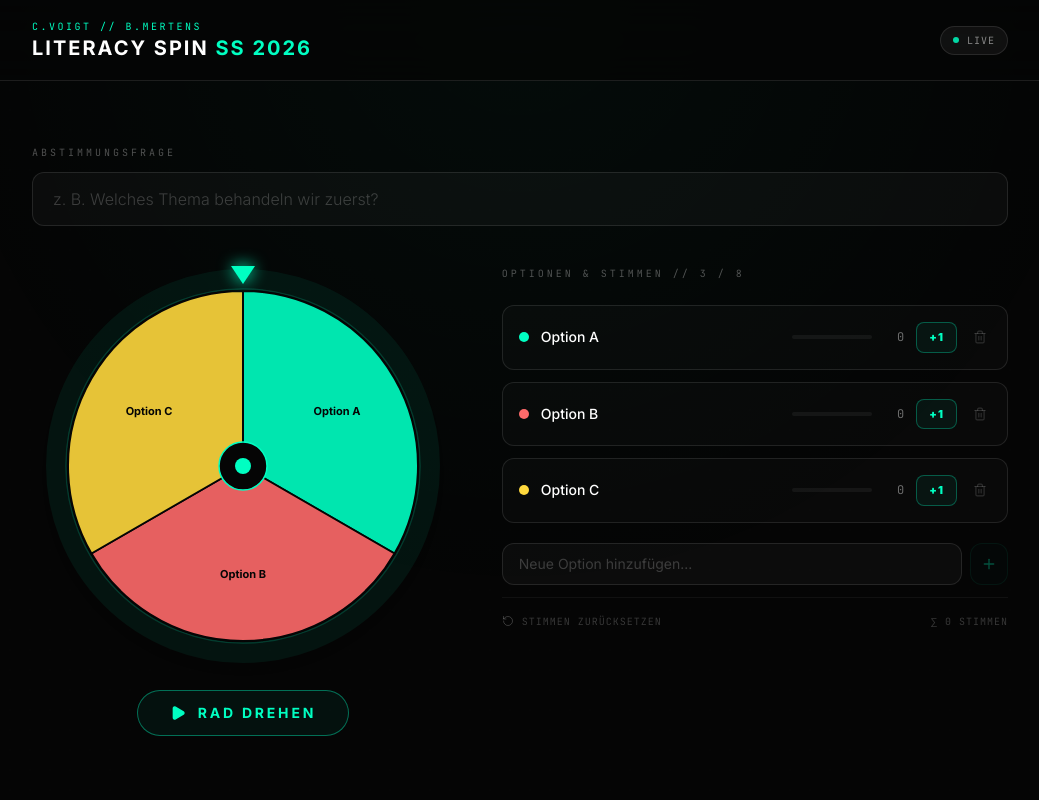
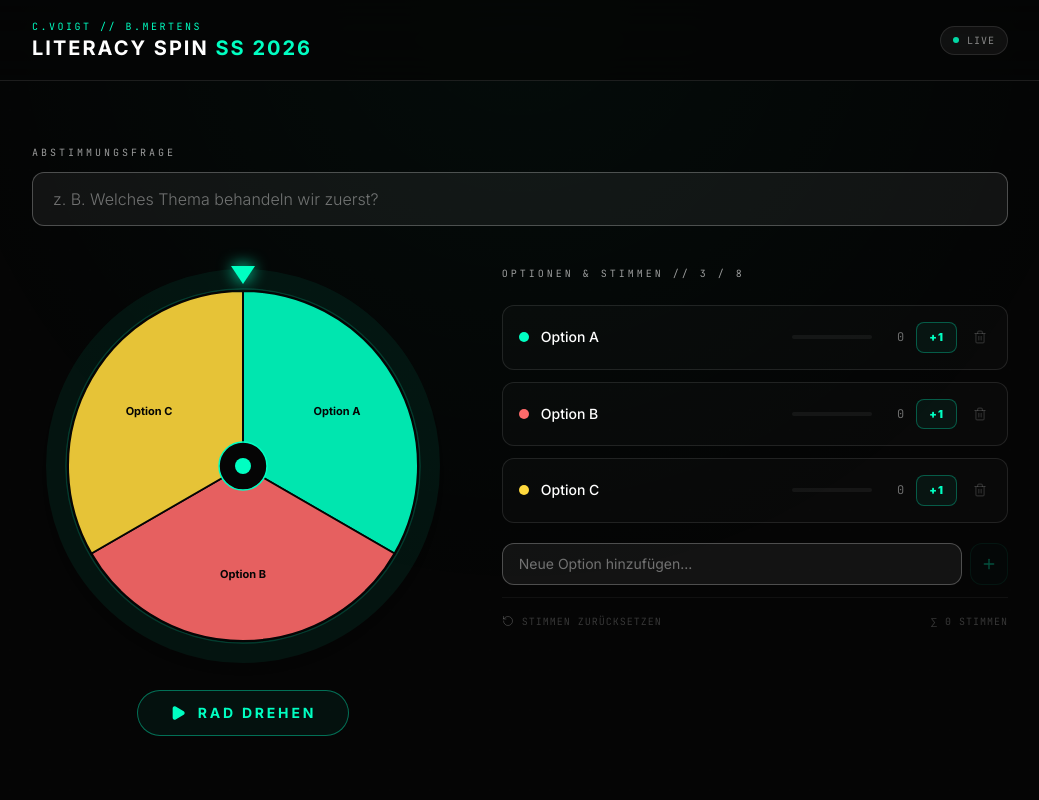
Before and after one commit to syl4r313-lab/DigLit1, a React (Vite) app: page / in a window 1280 px wide. Shown: the top 800 px of the page, without its empty margins (120-1159 px from the left). Built offline with nearby package versions, Linux system fonts and the light colour scheme.

Commit message:
Brighten input fields and make voting question prominent in winner overlay

```diff
--- a/src/VotingWheel.tsx
+++ b/src/VotingWheel.tsx
@@ -299,9 +299,9 @@ export default function VotingWheel() {
                 ✶ Gewinner ✶
               </motion.div>
               {question && (
-                <motion.div className="text-sm text-white/40 font-light mb-6 italic leading-relaxed"
+                <motion.div className="text-base text-white/75 font-medium mb-6 leading-relaxed"
                   initial={{ opacity: 0 }} animate={{ opacity: 1 }} transition={{ delay: 0.35 }}>
-                  „{question}“
+                  „{question}"
                 </motion.div>
               )}
               <motion.div
@@ -317,7 +317,7 @@ export default function VotingWheel() {
                 <motion.div className="text-white/30 font-mono text-sm"
                   initial={{ opacity: 0 }} animate={{ opacity: 1 }} transition={{ delay: 0.5 }}>
                   {winner.votes} Stimme{winner.votes !== 1 ? 'n' : ''}
-                  {totalVotes > 0 && ` · ${Math.round((winner.votes / totalVotes) * 100)} %`}
+                  {totalVotes > 0 && ` · ${Math.round((winner.votes / totalVotes) * 100)} %`}
                 </motion.div>
               )}
               <motion.button
@@ -334,10 +334,10 @@ export default function VotingWheel() {
 
       <section>
         <div className="mb-10">
-          <label className="text-[10px] font-mono text-white/30 uppercase tracking-[0.3em] mb-3 block">Abstimmungsfrage</label>
+          <label className="text-[10px] font-mono text-white/60 uppercase tracking-[0.3em] mb-3 block">Abstimmungsfrage</label>
           <input type="text" value={question} onChange={e => setQuestion(e.target.value)}
-            placeholder="z. B. Welches Thema behandeln wir zuerst?" maxLength={80}
-            className="w-full px-5 py-3.5 bg-white/[0.03] border border-white/10 rounded-xl text-white placeholder-white/20 focus:outline-none focus:border-accent/40 transition-all text-base font-light"
+            placeholder="z. B. Welches Thema behandeln wir zuerst?" maxLength={80}
+            className="w-full px-5 py-3.5 bg-white/[0.06] border border-white/25 rounded-xl text-white placeholder-white/40 focus:outline-none focus:border-accent/60 transition-all text-base font-light"
           />
         </div>
         <div className="grid grid-cols-1 lg:grid-cols-[1fr_1.2fr] gap-12 items-start">
@@ -385,7 +385,7 @@ export default function VotingWheel() {
             </AnimatePresence>
           </div>
           <div className="space-y-3">
-            <div className="text-[10px] font-mono text-white/30 uppercase tracking-[0.3em] mb-6">Optionen &amp; Stimmen // {options.length} / 8</div>
+            <div className="text-[10px] font-mono text-white/60 uppercase tracking-[0.3em] mb-6">Optionen &amp; Stimmen // {options.length} / 8</div>
             <AnimatePresence mode="popLayout">
               {options.map((opt, i) => (
                 <motion.div key={opt.id} layout
@@ -409,7 +409,7 @@ export default function VotingWheel() {
               <div className="flex gap-2 pt-2">
                 <input type="text" value={newLabel} onChange={e => setNewLabel(e.target.value)} onKeyDown={e => e.key === 'Enter' && addOption()}
                   placeholder="Neue Option hinzufügen..." maxLength={25}
-                  className="flex-1 min-w-0 px-4 py-2.5 bg-white/[0.03] border border-white/10 rounded-xl text-sm text-white placeholder-white/20 focus:outline-none focus:border-accent/30 transition-all"
+                  className="flex-1 min-w-0 px-4 py-2.5 bg-white/[0.06] border border-white/25 rounded-xl text-sm text-white placeholder-white/40 focus:outline-none focus:border-accent/50 transition-all"
                 />
                 <button onClick={addOption} disabled={!newLabel.trim()} className="p-2.5 border border-accent/20 bg-accent/5 text-accent hover:bg-accent/10 rounded-xl transition-all disabled:opacity-30 flex-shrink-0">
                   <Plus className="w-4 h-4" />
```
